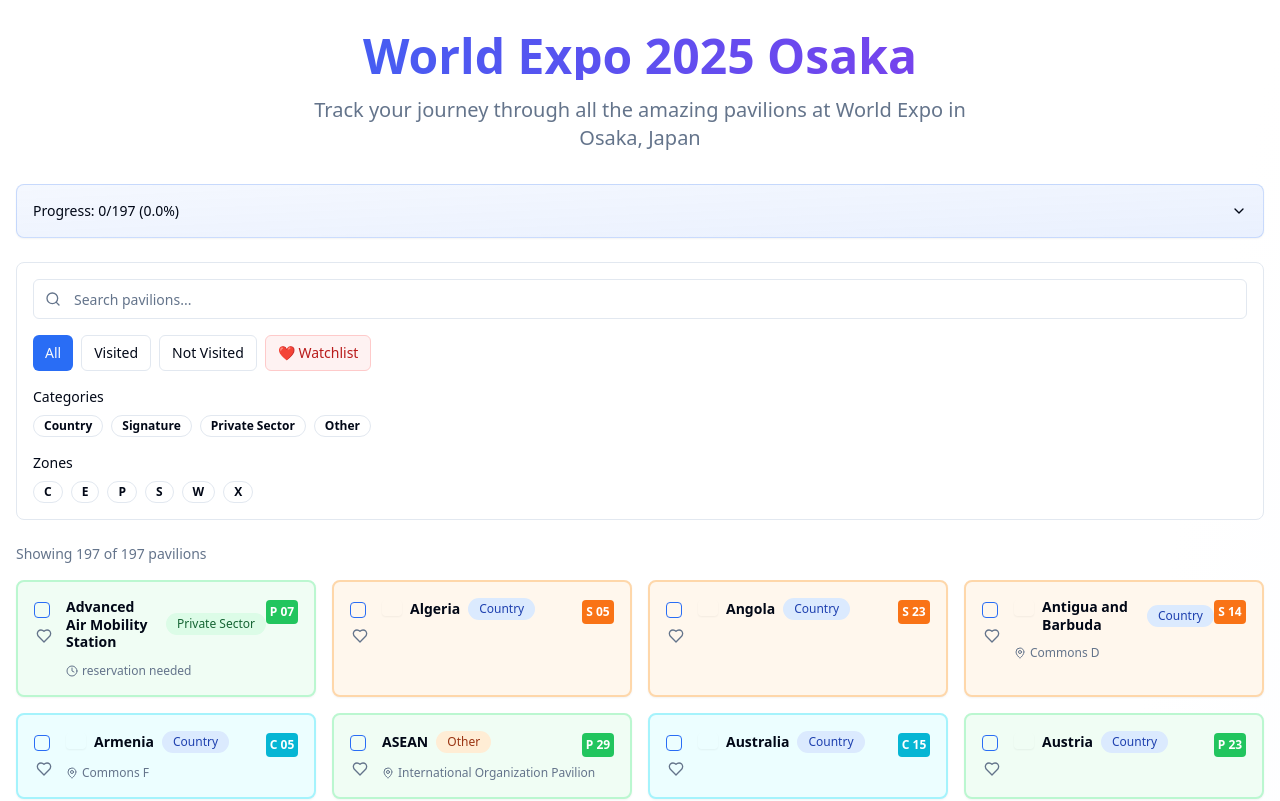
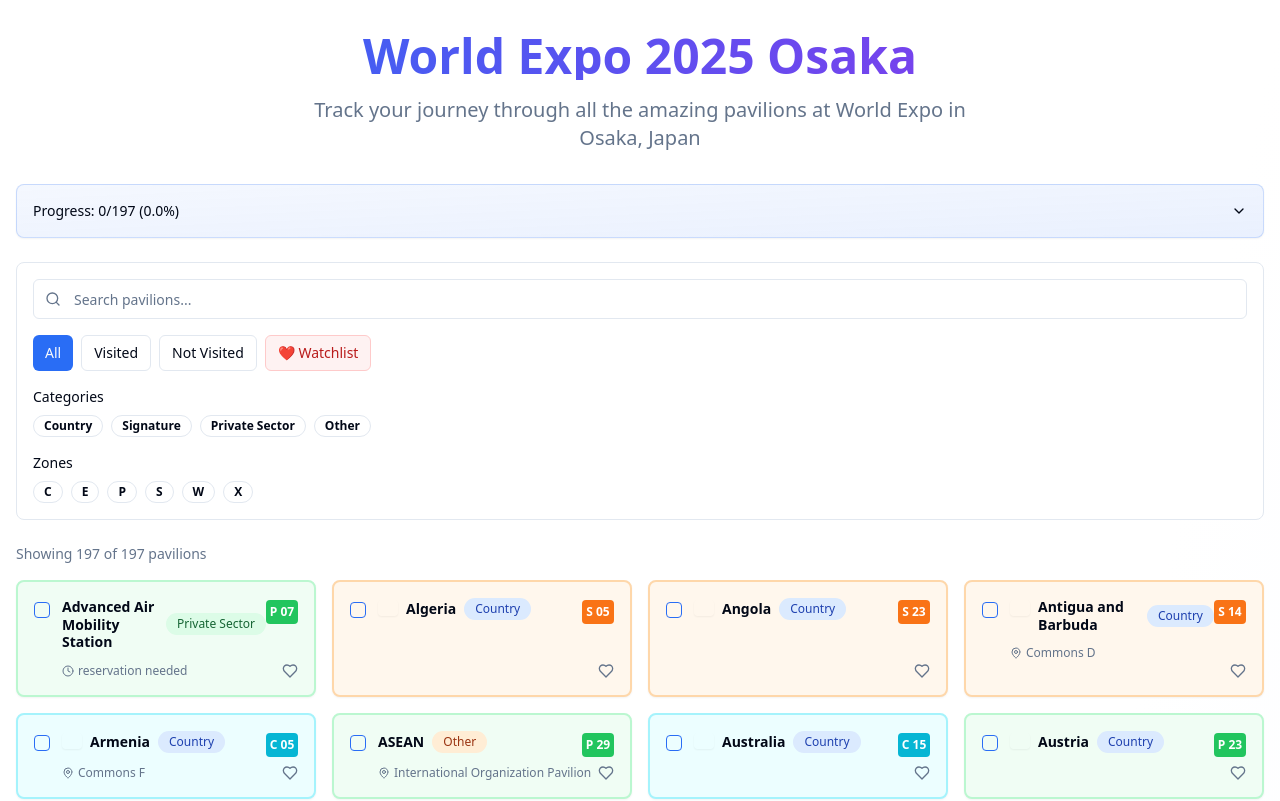
Before and after one commit to ncserny/world-expo-tracker, a React (Vite) app: page / in a window 1280 px wide. Shown: the top 801 px of the page. Built offline with nearby package versions, Linux system fonts and the light colour scheme; some icons are missing.

Commit message:
Move heart icon to bottom right
Move the watchlist heart icon to the bottom right of the pavilion card.

```diff
--- a/src/components/PavilionCard.tsx
+++ b/src/components/PavilionCard.tsx
@@ -69,31 +69,17 @@ const getPavilionCodeColor = (code?: string) => {
 export const PavilionCard = ({ pavilion, onToggleVisited, onToggleWantToVisit }: PavilionCardProps) => {
   return (
     <Card className={cn(
-      'transition-all duration-300 hover:shadow-lg border-2',
+      'transition-all duration-300 hover:shadow-lg border-2 relative',
       getBackgroundColorByCode(pavilion.pavilionCode),
       pavilion.visited && 'opacity-75 scale-[0.98]'
     )}>
       <CardContent className="p-4">
         <div className="flex items-start gap-3">
-          <div className="flex flex-col gap-2 mt-1">
-            <Checkbox
-              checked={pavilion.visited}
-              onCheckedChange={() => onToggleVisited(pavilion.id)}
-              className="data-[state=checked]:bg-primary data-[state=checked]:border-primary"
-            />
-            <button
-              onClick={() => onToggleWantToVisit(pavilion.id)}
-              className={cn(
-                'w-5 h-5 flex items-center justify-center rounded transition-colors',
-                pavilion.wantToVisit
-                  ? 'text-red-500 hover:text-red-600'
-                  : 'text-muted-foreground hover:text-red-500'
-              )}
-              title={pavilion.wantToVisit ? 'Remove from watchlist' : 'Add to watchlist'}
-            >
-              <Heart className={cn('w-4 h-4', pavilion.wantToVisit && 'fill-current')} />
-            </button>
-          </div>
+          <Checkbox
+            checked={pavilion.visited}
+            onCheckedChange={() => onToggleVisited(pavilion.id)}
+            className="mt-1 data-[state=checked]:bg-primary data-[state=checked]:border-primary"
+          />
 
           <div className="flex-1 space-y-2">
             <div className="flex items-start justify-between">
@@ -148,6 +134,20 @@ export const PavilionCard = ({ pavilion, onToggleVisited, onToggleWantToVisit }:
             )}
           </div>
         </div>
+
+        {/* Heart icon positioned at bottom right */}
+        <button
+          onClick={() => onToggleWantToVisit(pavilion.id)}
+          className={cn(
+            'absolute bottom-3 right-3 w-6 h-6 flex items-center justify-center rounded transition-colors',
+            pavilion.wantToVisit
+              ? 'text-red-500 hover:text-red-600'
+              : 'text-muted-foreground hover:text-red-500'
+          )}
+          title={pavilion.wantToVisit ? 'Remove from watchlist' : 'Add to watchlist'}
+        >
+          <Heart className={cn('w-4 h-4', pavilion.wantToVisit && 'fill-current')} />
+        </button>
       </CardContent>
     </Card>
   );
```
